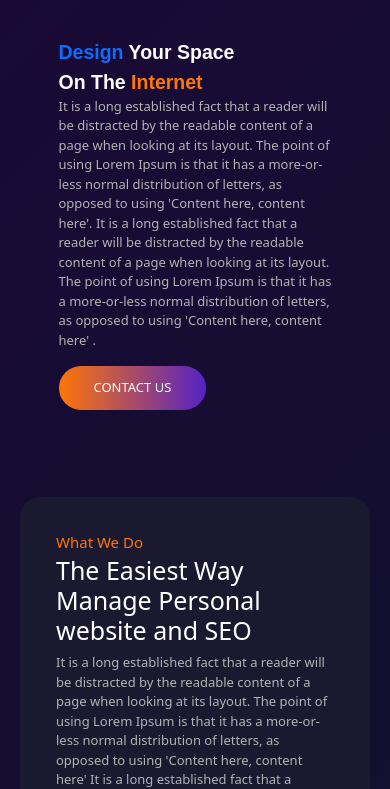
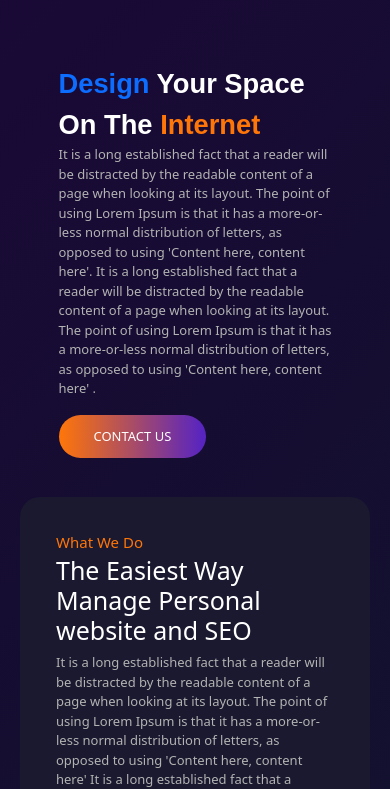
Before and after one commit to Dev-Affairs/LandindingPage, a plain HTML site: page index.html in a window 390 px wide. Shown: the part 63-852 px from the top of the page. Drawn offline with nearby package versions, Linux system fonts and the light colour scheme.

Commit message:
hero section algnment

```diff
--- a/style.css
+++ b/style.css
@@ -53,7 +53,7 @@ body {
   }
 
   .hero-content .tag-line {
-    font-size: 5vw;
+    font-size: 7vw;
   }
 
   .nav-hidden {
@@ -107,7 +107,7 @@ body {
   }
 
   .hero-content {
-    top: 12%;
+    top: 15%;
     margin: 0 var(--page-initial-padding);
   }
 
```
